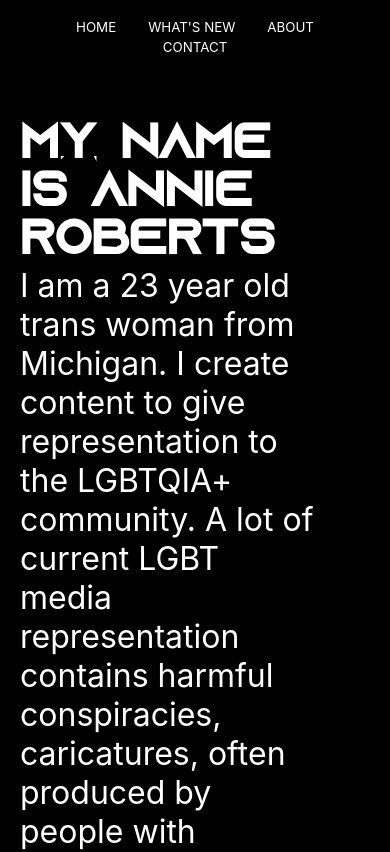
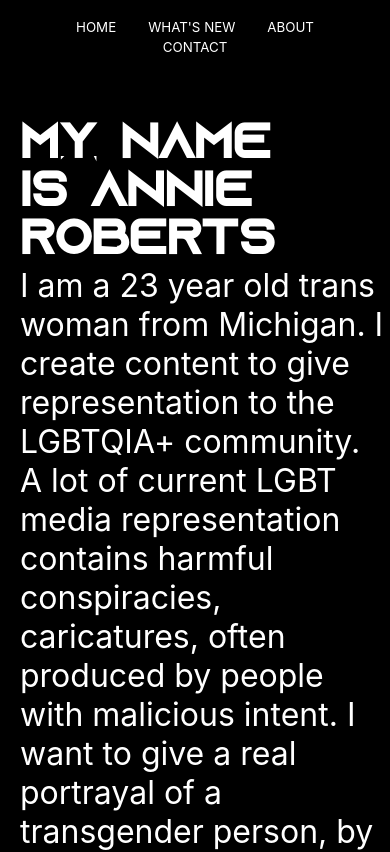
Before and after one commit to pbafff/annieroberts.tv, a React (Create React App) app in the folder app/: page /about in a window 390 px wide. Shown: the top 852 px of the page. Built offline with nearby package versions, Linux system fonts and the light colour scheme.

Commit message:
mid size screen repsonsiveness

```diff
--- a/app/src/pages/About.css
+++ b/app/src/pages/About.css
@@ -20,15 +20,41 @@
     height: 600px;
 }
 
-@media only screen and (min-width: 768px) {
-    #About .container {
+#About .mid-size-container {
+    display: none;
+}
+
+.text-and-image {
+    display: flex;
+}
+
+@media only screen and (min-width: 1009px) {
+    #About .default-container {
         width: 100%;
         display: flex;
         justify-content: center;
     }
 }
 
-    @media only screen and (max-width: 768px) {
+@media only screen and (max-width: 1009px) {
+    #About .default-container {
+        display: none;
+    }
+    #About .mid-size-container {
+        display: block;
+    }
+    #About .text {
+
+    }
+}
+
+@media only screen and (max-width: 675px) {
+    #About .default-container {
+        display: block;
+    }
+    #About .mid-size-container {
+        display: none;
+    }
     #About {
         flex-direction: column;
         align-items: center;
@@ -38,7 +64,7 @@
     }
     #About .text {
         margin: 0 0 15px 0;
-        width: 300px;
+        width: 95vw;
     }
     #About .image {
         height: 400px;
--- a/app/src/pages/About.js
+++ b/app/src/pages/About.js
@@ -6,7 +6,7 @@ class About extends Component {
     render() {
         return (
             <div id={"About"}>
-                <div className={'container'}>
+                <div className={'default-container'}>
                     <h2 className={'title'}>My name is Annie Roberts</h2>
                     <p className={'text'}>
                         I am a 23 year old trans woman from Michigan. I create content to give representation to the LGBTQIA+ community.
@@ -15,6 +15,17 @@ class About extends Component {
                     </p>
                     <img alt={'annie'} className={'image'} src={"EUs9RyFXsAI9Q2k.jpg"}/>
                 </div>
+                <div className={'mid-size-container'}>
+                    <h2 className={'title'}>My name is Annie Roberts</h2>
+                    <div className={'text-and-image'}>
+                        <p className={'text'}>
+                            I am a 23 year old trans woman from Michigan. I create content to give representation to the LGBTQIA+ community.
+                            A lot of current LGBT media representation contains harmful conspiracies, caricatures,
+                            often produced by people with malicious intent. I want to give a real portrayal of a transgender person, by being a charming, skilled, & down to earth human being. One of my ultimate goals is to eventually raise $1 million for charity.
+                        </p>
+                        <img alt={'annie'} className={'image'} src={"EUs9RyFXsAI9Q2k.jpg"}/>
+                    </div>
+                </div>
             </div>
         )
     }
```
